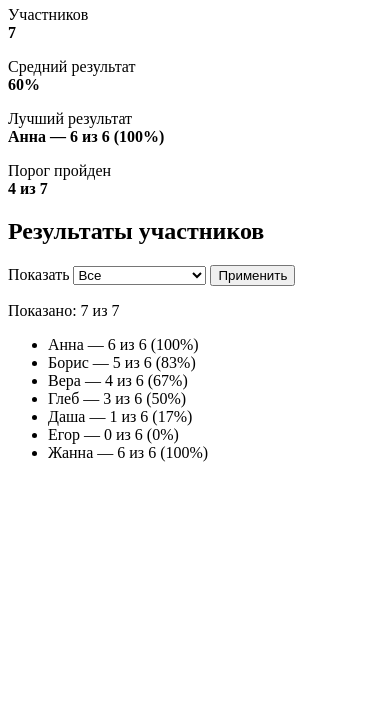
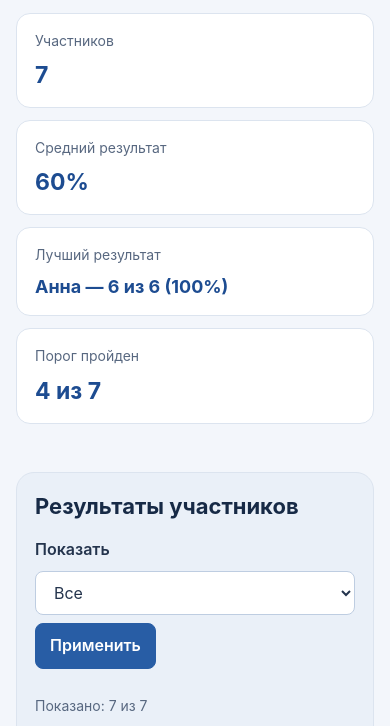
Before and after one commit to dplvv/quiz-report, a website: page report.html in a window 390 px wide. Shown: the part 121-847 px from the top of the page. Drawn offline with Linux system fonts and the light colour scheme.

Commit message:
feat: добавлены фильтры и адаптивное оформление отчёта

```diff
--- a/app.js
+++ b/app.js
@@ -8,21 +8,51 @@ function escapeHtml(value) {
     .replaceAll("'", '&#039;')
 }
 
+let resultCount
+let resultList
+
 function selectAttempts(filter) {
-  // TODO: верните все попытки, прошедшие или не прошедшие порог.
-  return []
+  const attempts = window.reportData.attempts
+
+  if (filter === 'passed') {
+    return attempts.filter((attempt) => attempt.passed === true)
+  }
+
+  if (filter === 'failed') {
+    return attempts.filter((attempt) => attempt.passed === false)
+  }
+
+  return attempts
 }
 
 function renderAttempts(attempts) {
-  // TODO: соберите строки списка через forEach и строковый аккумулятор.
-  // Перед вставкой имени вызовите готовую escapeHtml().
+  let markup = ''
+
+  attempts.forEach((attempt) => {
+    const status = attempt.passed ? 'Порог пройден' : 'Порог не пройден'
+
+    markup += `
+      <li class="result-item">
+        <span class="result-name">${escapeHtml(attempt.name)}</span>
+        <span>${attempt.score} из ${window.reportData.questionCount} (${attempt.percentage}%) — ${status}</span>
+      </li>`
+  })
+
+  resultList.innerHTML = markup
+  resultCount.textContent = `Показано: ${attempts.length} из ${window.reportData.attempts.length}`
 }
 
 function startFilter() {
-  // TODO: найдите форму, select, счётчик и список через querySelector().
-  // TODO: подпишитесь на submit через addEventListener().
-  // В обработчике вызовите preventDefault(), прочитайте value,
-  // выберите попытки и замените innerHTML счётчика и списка.
+  const form = document.querySelector('#filter-form')
+  const select = document.querySelector('#filter')
+  resultCount = document.querySelector('#result-count')
+  resultList = document.querySelector('#result-list')
+
+  form.addEventListener('submit', (event) => {
+    event.preventDefault()
+    const attempts = selectAttempts(select.value)
+    renderAttempts(attempts)
+  })
 }
 
 startFilter()
--- a/style.css
+++ b/style.css
@@ -1,3 +1,199 @@
-/* TODO: оформите отчёт без Flexbox и Grid.
-   Нужны минимум три классовых селектора, цвета, padding, border и margin.
-   Карточки сводки и строки участников должны отличаться от фона страницы. */
+* {
+  box-sizing: border-box;
+}
+
+body {
+  margin: 0;
+  color: #24344d;
+  background: #f3f6fb;
+  font-family: -apple-system, BlinkMacSystemFont, "Segoe UI", sans-serif;
+  font-size: 16px;
+  line-height: 1.6;
+}
+
+.report {
+  max-width: 1100px;
+  margin: 48px auto;
+  padding: 0 28px;
+}
+
+h1 {
+  margin: 0 0 32px;
+  color: #172a46;
+  font-size: 36px;
+  line-height: 1.2;
+  letter-spacing: -0.8px;
+}
+
+h2 {
+  margin: 0 0 16px;
+  color: #172a46;
+  font-size: 22px;
+  line-height: 1.4;
+}
+
+.summary {
+  margin-bottom: 36px;
+}
+
+.summary-grid {
+  margin: 0 -6px;
+  font-size: 0;
+}
+
+.summary-card {
+  display: inline-block;
+  width: calc(25% - 12px);
+  min-height: 150px;
+  margin: 0 6px 12px;
+  padding: 20px;
+  border: 1px solid #dce4ef;
+  border-radius: 14px;
+  color: #586880;
+  background: #ffffff;
+  font-size: 14px;
+  vertical-align: top;
+}
+
+.summary-card strong {
+  display: block;
+  margin-top: 8px;
+  color: #1d4c91;
+  font-size: 23px;
+  font-weight: 650;
+  line-height: 1.35;
+  overflow-wrap: anywhere;
+}
+
+.summary-card:nth-child(3) strong {
+  font-size: 18px;
+}
+
+.results {
+  padding: 28px;
+  border: 1px solid #dce4ef;
+  border-radius: 18px;
+  background: #eaf0f8;
+}
+
+form {
+  margin: 0 0 18px;
+}
+
+label {
+  display: inline-block;
+  margin: 0 12px 8px 0;
+  font-weight: 600;
+}
+
+select,
+button {
+  max-width: 100%;
+  min-height: 44px;
+  margin: 0 8px 8px 0;
+  padding: 9px 14px;
+  border: 1px solid #becde1;
+  border-radius: 8px;
+  font: inherit;
+}
+
+select {
+  color: #24344d;
+  background: #ffffff;
+}
+
+button {
+  border-color: #285da5;
+  color: #ffffff;
+  background: #285da5;
+  font-weight: 600;
+  cursor: pointer;
+}
+
+button:hover {
+  border-color: #1c4782;
+  background: #1c4782;
+}
+
+select:focus-visible,
+button:focus-visible {
+  outline: 3px solid #83ace6;
+  outline-offset: 3px;
+}
+
+#result-count {
+  margin: 0 0 12px;
+  color: #586880;
+  font-size: 14px;
+}
+
+.result-list {
+  margin: 0;
+  padding: 0;
+  list-style: none;
+}
+
+.result-item {
+  margin: 0 0 10px;
+  padding: 15px 18px;
+  border: 1px solid #dce4ef;
+  border-radius: 10px;
+  background: #ffffff;
+  overflow-wrap: anywhere;
+}
+
+.result-item:last-child {
+  margin-bottom: 0;
+}
+
+.result-name {
+  display: inline-block;
+  min-width: 96px;
+  margin-right: 14px;
+  color: #172a46;
+  font-weight: 650;
+}
+
+@media (max-width: 850px) {
+  .summary-card {
+    width: calc(50% - 12px);
+    min-height: 142px;
+  }
+}
+
+@media (max-width: 520px) {
+  .report {
+    margin: 28px auto;
+    padding: 0 16px;
+  }
+
+  h1 {
+    margin-bottom: 24px;
+    font-size: 29px;
+  }
+
+  .summary-card {
+    width: calc(100% - 12px);
+    min-height: 0;
+    padding: 16px 18px;
+  }
+
+  .results {
+    padding: 18px;
+  }
+
+  label {
+    display: block;
+  }
+
+  select {
+    width: 100%;
+    margin-right: 0;
+  }
+
+  .result-name {
+    display: block;
+    margin-right: 0;
+    margin-bottom: 4px;
+  }
+}
```
